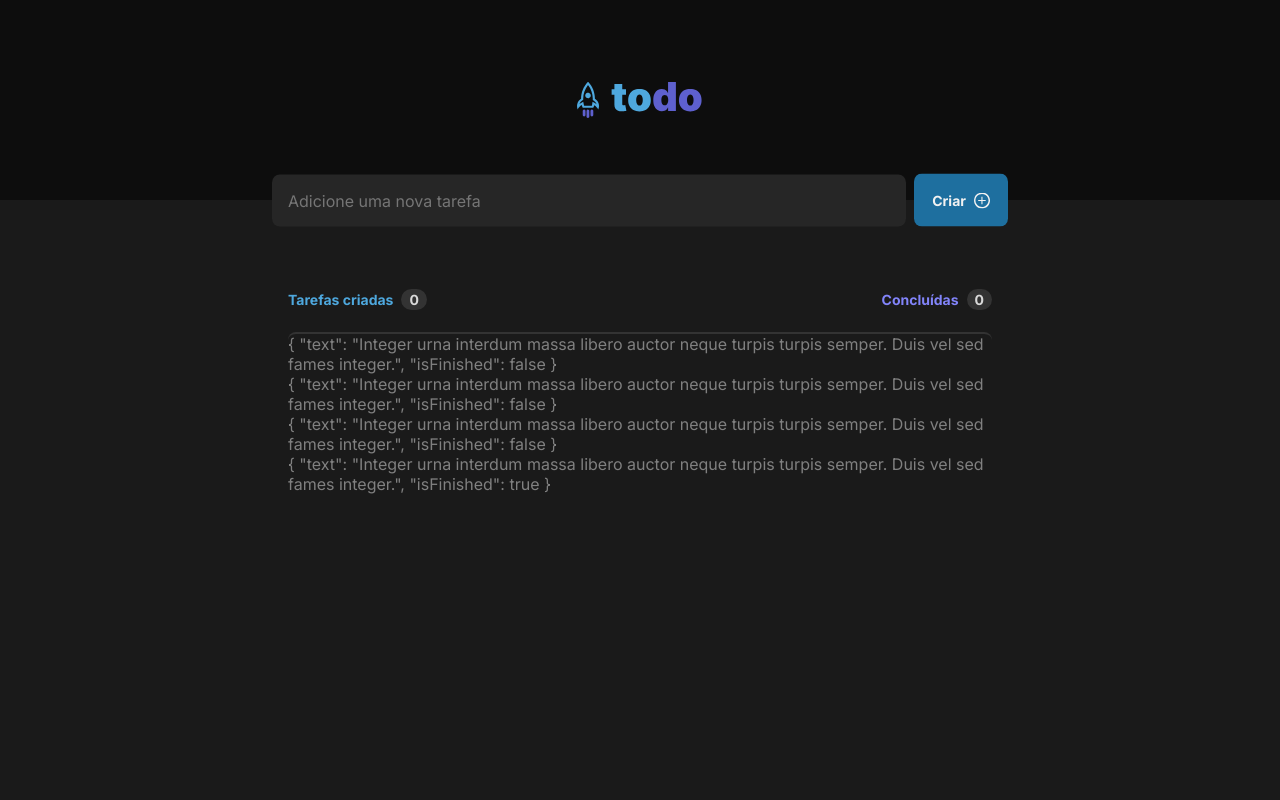
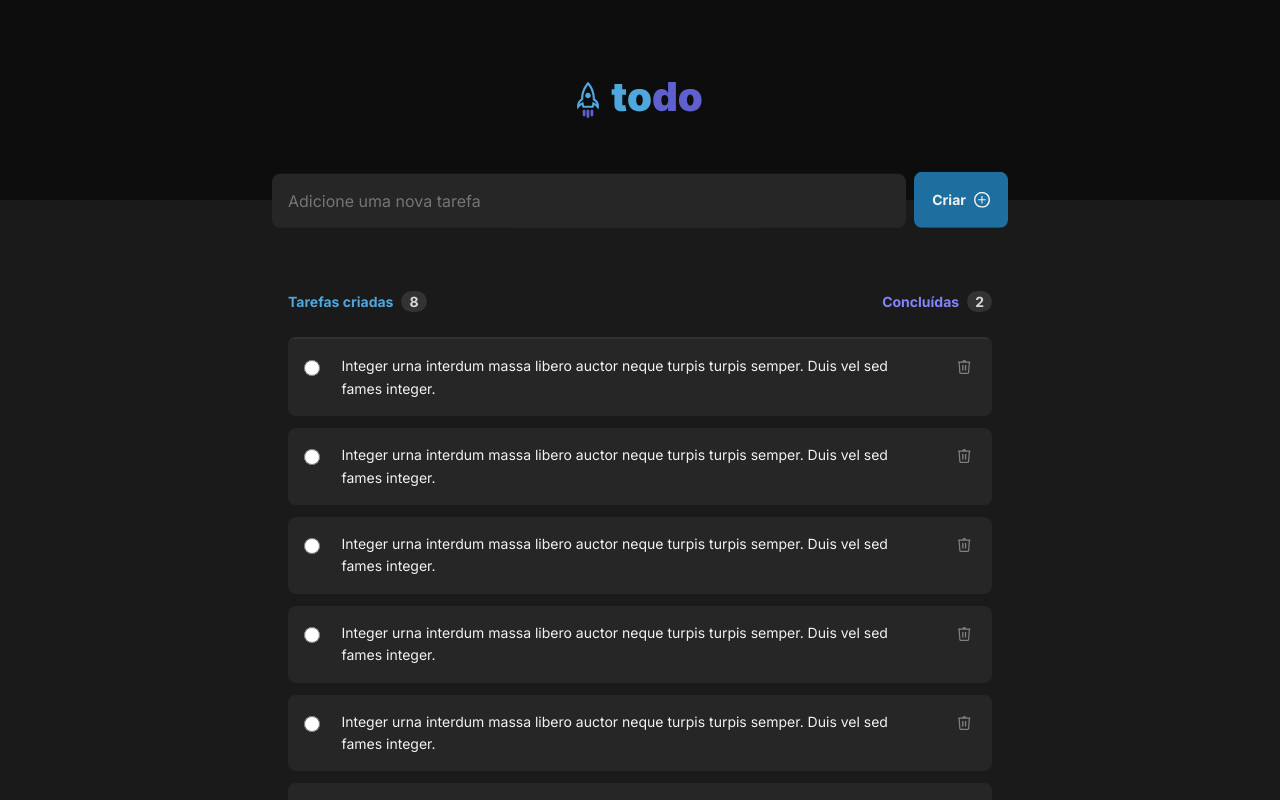
Before and after one commit to Joaoo1/ignite-reactjs-todo-list, a React (Vite) app: page / in a window 1280 px wide. Shown: the top 800 px of the page. Built offline with nearby package versions, Linux system fonts and the light colour scheme.

Commit message:
feat: Task item layout

```diff
--- /dev/null
+++ b/src/assets/Trash.tsx
@@ -0,0 +1,11 @@
+export const Trash = () => (
+  <svg
+    width="24"
+    height="24"
+    viewBox="0 0 24 24"
+    xmlns="http://www.w3.org/2000/svg"
+  >
+    <path d="M14.202 9.985h-1.33v5.522h1.33V9.985ZM11.462 9.985h-1.33v5.522h1.33V9.985Z" />
+    <path d="M18.478 7.167a.644.644 0 0 0-.46-.605.62.62 0 0 0-.184-.045h-3.547a2.144 2.144 0 0 0-4.1 0H6.638a.641.641 0 0 0-.172.027h-.015a.641.641 0 0 0 .09 1.246l.711 9.743A1.512 1.512 0 0 0 8.683 19h7.104a1.512 1.512 0 0 0 1.433-1.467l.708-9.734a.638.638 0 0 0 .55-.632Zm-6.242-.952a.937.937 0 0 1 .69.302h-1.379a.932.932 0 0 1 .69-.302Zm3.55 11.575H8.684c-.081 0-.208-.133-.223-.344L7.758 7.81h8.957l-.701 9.635c-.016.211-.143.344-.227.344Z" />
+  </svg>
+);
--- /dev/null
+++ b/src/pages/Home/components/TaskItem/index.tsx
@@ -0,0 +1,19 @@
+import { Trash } from '../../../../assets/Trash';
+import { TaskItemContainer } from './styles';
+
+type TaskProps = {
+  id: string;
+  text: string;
+  // isFinished: boolean;
+  onDeleteTask: () => void;
+};
+
+export const TaskItem = ({ id, text, onDeleteTask }: TaskProps) => (
+  <TaskItemContainer>
+    <input type="radio" name="" id={id} onChange={() => {}} />
+    <label htmlFor={id}>{text}</label>
+    <button type="button" onClick={onDeleteTask}>
+      <Trash />
+    </button>
+  </TaskItemContainer>
+);
--- /dev/null
+++ b/src/pages/Home/components/TaskItem/styles.ts
@@ -0,0 +1,40 @@
+import styled from 'styled-components';
+
+export const TaskItemContainer = styled.div`
+  display: flex;
+  align-items: flex-start;
+  padding: 1rem;
+  background-color: ${({ theme }) => theme['gray-500']};
+  border-radius: 8px;
+
+  input {
+    margin-right: 1.313rem;
+    width: 1.125rem;
+    height: 1.125rem;
+    margin-top: 4px;
+  }
+
+  label {
+    color: ${({ theme }) => theme['gray-100']};
+    font-size: 0.875rem;
+    margin-right: 1.313rem;
+  }
+
+  button {
+    background-color: transparent;
+    border: none;
+
+    svg {
+      fill: gray;
+      transition: 0.2s all;
+      border-radius: 4px;
+    }
+
+    :hover {
+      svg {
+        background-color: ${({ theme }) => theme['gray-400']};
+        fill: ${({ theme }) => theme['red-500']};
+      }
+    }
+  }
+`;
--- a/src/pages/Home/components/Tasks/index.tsx
+++ b/src/pages/Home/components/Tasks/index.tsx
@@ -1,24 +1,51 @@
+import { NoTasksFound } from '../NoTasksFound';
+import { TaskItem } from '../TaskItem';
 import { TasksContainer, TasksList } from './styles';
 
 type Task = {
+  id: string;
   text: string;
   isFinished: boolean;
 };
 
 const tasks: Task[] = [
   {
+    id: 'asd',
     text: 'Integer urna interdum massa libero auctor neque turpis turpis semper. Duis vel sed fames integer.',
     isFinished: false,
   },
   {
+    id: 'asd1',
     text: 'Integer urna interdum massa libero auctor neque turpis turpis semper. Duis vel sed fames integer.',
     isFinished: false,
   },
   {
+    id: 'asd2',
     text: 'Integer urna interdum massa libero auctor neque turpis turpis semper. Duis vel sed fames integer.',
     isFinished: false,
   },
   {
+    id: 'asd3',
+    text: 'Integer urna interdum massa libero auctor neque turpis turpis semper. Duis vel sed fames integer.',
+    isFinished: true,
+  },
+  {
+    id: 'asd',
+    text: 'Integer urna interdum massa libero auctor neque turpis turpis semper. Duis vel sed fames integer.',
+    isFinished: false,
+  },
+  {
+    id: 'asd1',
+    text: 'Integer urna interdum massa libero auctor neque turpis turpis semper. Duis vel sed fames integer.',
+    isFinished: false,
+  },
+  {
+    id: 'asd2',
+    text: 'Integer urna interdum massa libero auctor neque turpis turpis semper. Duis vel sed fames integer.',
+    isFinished: false,
+  },
+  {
+    id: 'asd3',
     text: 'Integer urna interdum massa libero auctor neque turpis turpis semper. Duis vel sed fames integer.',
     isFinished: true,
   },
@@ -28,17 +55,21 @@ export const Tasks = () => (
   <TasksContainer>
     <header>
       <p>
-        Tarefas criadas<span>0</span>
+        Tarefas criadas<span>{tasks.length}</span>
       </p>
       <p>
-        Concluídas<span>0</span>
+        Concluídas<span>{tasks.filter(t => t.isFinished).length}</span>
       </p>
     </header>
 
     <TasksList>
-      {tasks.map(task => (
-        <p>{JSON.stringify(task, null, 2)}</p>
-      ))}
+      {tasks && tasks.length > 0 ? (
+        tasks.map(task => (
+          <TaskItem text={task.text} id={task.id} onDeleteTask={() => {}} />
+        ))
+      ) : (
+        <NoTasksFound />
+      )}
     </TasksList>
   </TasksContainer>
 );
--- a/src/pages/Home/components/Tasks/styles.ts
+++ b/src/pages/Home/components/Tasks/styles.ts
@@ -3,8 +3,7 @@ import styled from 'styled-components';
 export const TasksContainer = styled.main`
   width: 100%;
   max-width: 46rem;
-  margin-top: 5.688rem;
-  margin-inline: auto;
+  margin: 5.688rem auto;
   padding-inline: 1rem;
 
   > header {
@@ -43,4 +42,7 @@ export const TasksList = styled.div`
   border-top: 2px solid ${({ theme }) => theme['gray-400']};
   border-top-left-radius: 8px;
   border-top-right-radius: 8px;
+  display: flex;
+  flex-direction: column;
+  gap: 0.75rem;
 `;
--- a/src/pages/Home/styles.ts
+++ b/src/pages/Home/styles.ts
@@ -31,6 +31,11 @@ export const Input = styled.input`
   padding: 1rem;
   color: ${({ theme }) => theme['gray-300']};
   align-self: flex-end;
+
+  :focus {
+    outline: 0;
+    box-shadow: 0 0 0 2px ${({ theme }) => theme['purple-800']};
+  }
 `;
 
 export const CreateButton = styled.button`
@@ -41,7 +46,6 @@ export const CreateButton = styled.button`
   align-items: center;
   padding: 1rem;
   gap: 0.5rem;
-  cursor: pointer;
   border-color: transparent;
   font-weight: bold;
   font-size: 0.875rem;
--- a/src/styles/global.ts
+++ b/src/styles/global.ts
@@ -22,5 +22,10 @@ export const GlobalStyle = createGlobalStyle`
     font-family: 'Inter', sans-serif;
     font-weight: 400;
     font-size: 1rem;
+    line-height: 140%;
+  }
+
+  button {
+    cursor: pointer;
   }
 `;
```
Also changed, not shown: src/assets/trash.svg (deleted).
